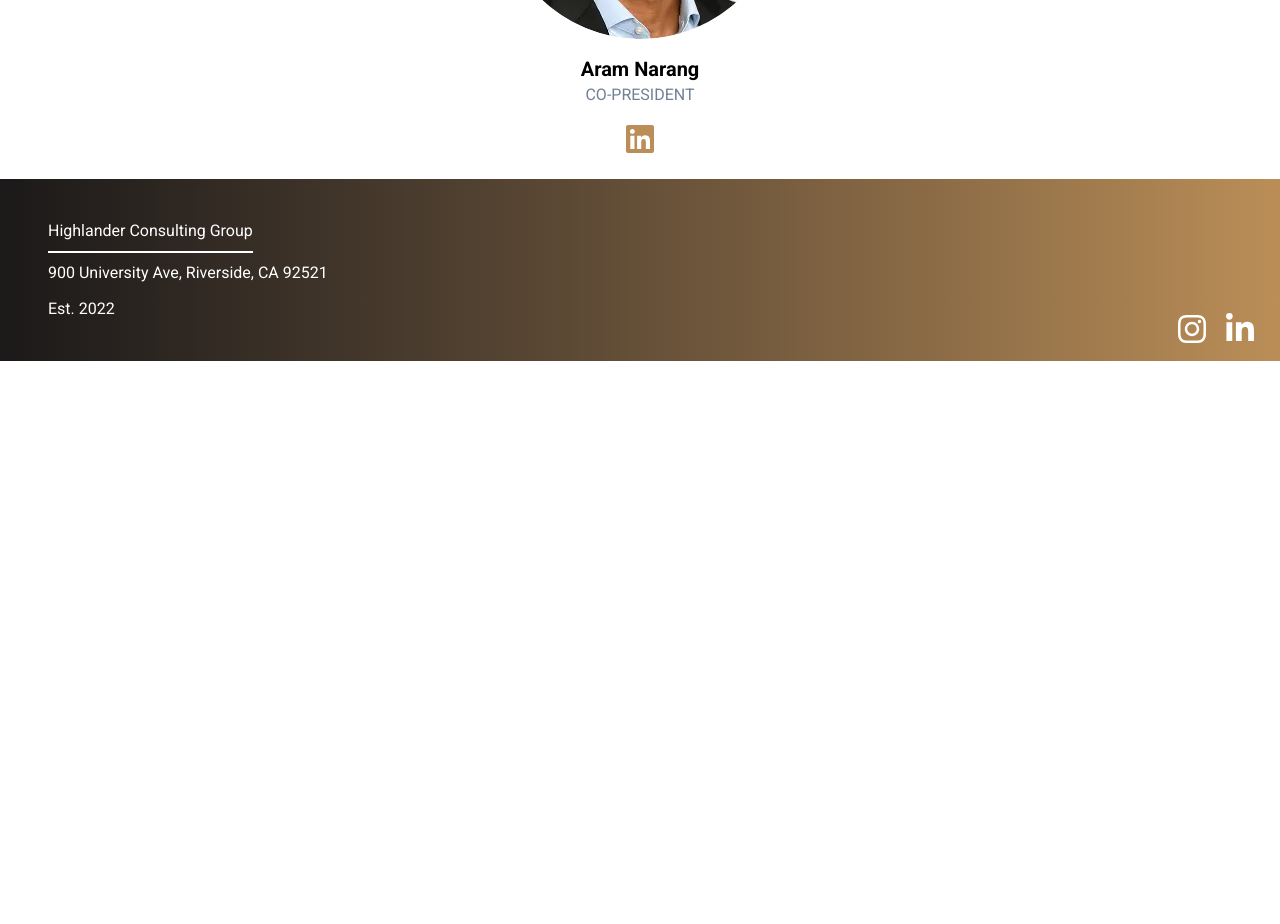
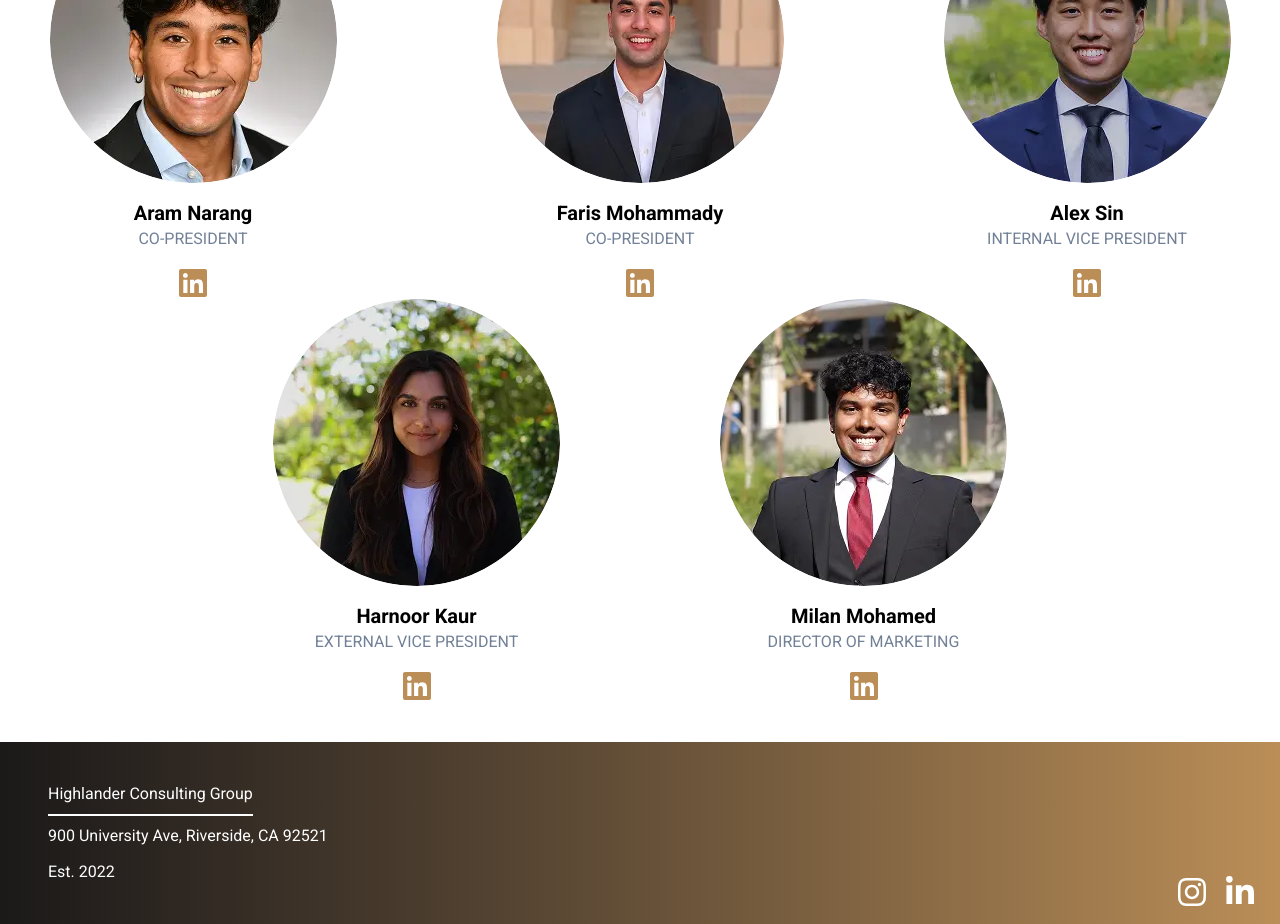
Before and after one commit to acm-ucr/hcg, a Next.js app: page /board in a window 1280 px wide. Shown: the part 720-1644 px from the top of the page. Before the commit the page ends 1081 px from the top, so only its background shows below. Built offline with nearby package versions, Linux system fonts and the light colour scheme.

Commit message:
updated boardmapping

```diff
--- a/src/components/Title.tsx
+++ b/src/components/Title.tsx
@@ -1,5 +1,5 @@
 const Title = () => {
-  return <div>Title</div>;
+  return <div className="my-15 text-center text-7xl text-gray-600">Board</div>;
 };
 
 export default Title;
--- a/src/components/board/BoardCard.tsx
+++ b/src/components/board/BoardCard.tsx
@@ -11,7 +11,7 @@ export interface BoardCardProps {
 
 const BoardCard = ({ name, role, image, linkedin }: BoardCardProps) => {
   return (
-    <div className="flex flex-col items-center rounded-lg p-6">
+    <div className="flex flex-col items-center text-center">
       <Image src={image} alt={name} className="mx-auto mb-4 rounded-full" />
 
       <div className="text-center text-xl font-semibold">{name}</div>
--- a/src/components/board/BoardMapping.tsx
+++ b/src/components/board/BoardMapping.tsx
@@ -1,15 +1,34 @@
 import BoardCard from "./BoardCard";
-import Alex from "@/public/board/AramNarang.webp";
+import { boardInfo } from "@/data/BoardData";
 
 const BoardMapping = () => {
+  const topRow = boardInfo.slice(0, 3);
+  const bottomRow = boardInfo.slice(3);
   return (
-    <div>
-      <BoardCard
-        name="Aram Narang"
-        role="CO-PRESIDENT"
-        image={Alex}
-        linkedin="https://www.linkedin.com/in/aram-narang/"
-      />
+    <div className="flex flex-col items-center">
+      <div className="grid grid-cols-1 justify-items-center gap-40 md:grid-cols-3">
+        {topRow.map((member, index) => (
+          <BoardCard
+            key={index}
+            name={member.name}
+            role={member.title}
+            image={member.image}
+            linkedin={member.linkedin}
+          />
+        ))}
+      </div>
+
+      <div className="mb-10 grid grid-cols-1 justify-items-center gap-40 md:grid-cols-2">
+        {bottomRow.map((member, index) => (
+          <BoardCard
+            key={index + 3}
+            name={member.name}
+            role={member.title}
+            image={member.image}
+            linkedin={member.linkedin}
+          />
+        ))}
+      </div>
     </div>
   );
 };
--- a/src/data/BoardData.ts
+++ b/src/data/BoardData.ts
@@ -1 +1,47 @@
 // board data here
+import { StaticImageData } from "next/image";
+import AramImg from "@/public/board/AramNarang.webp";
+import FarisImg from "@/public/board/FarisMohammady.webp";
+import AlexImg from "@/public/board/AlexSin.webp";
+import HarnoorImg from "@/public/board/HarnoorKaur.webp";
+import MilanImg from "@/public/board/MilanMohamed.webp";
+
+interface BoardInfoProps {
+  name: string;
+  title: string;
+  image: StaticImageData;
+  linkedin: string;
+}
+
+export const boardInfo: BoardInfoProps[] = [
+  {
+    name: "Aram Narang",
+    title: "CO-PRESIDENT",
+    image: AramImg,
+    linkedin: "https://www.linkedin.com/in/aram-narang/",
+  },
+  {
+    name: "Faris Mohammady",
+    title: "CO-PRESIDENT",
+    image: FarisImg,
+    linkedin: "https://www.linkedin.com/in/faris-mohammady/",
+  },
+  {
+    name: "Alex Sin",
+    title: "INTERNAL VICE PRESIDENT",
+    image: AlexImg,
+    linkedin: "https://www.linkedin.com/in/alexsin605/",
+  },
+  {
+    name: "Harnoor Kaur",
+    title: "EXTERNAL VICE PRESIDENT",
+    image: HarnoorImg,
+    linkedin: "https://www.linkedin.com/in/harnoor-kaurr/",
+  },
+  {
+    name: "Milan Mohamed",
+    title: "DIRECTOR OF MARKETING",
+    image: MilanImg,
+    linkedin: "https://www.linkedin.com/in/milan-mohamed/",
+  },
+];
```
